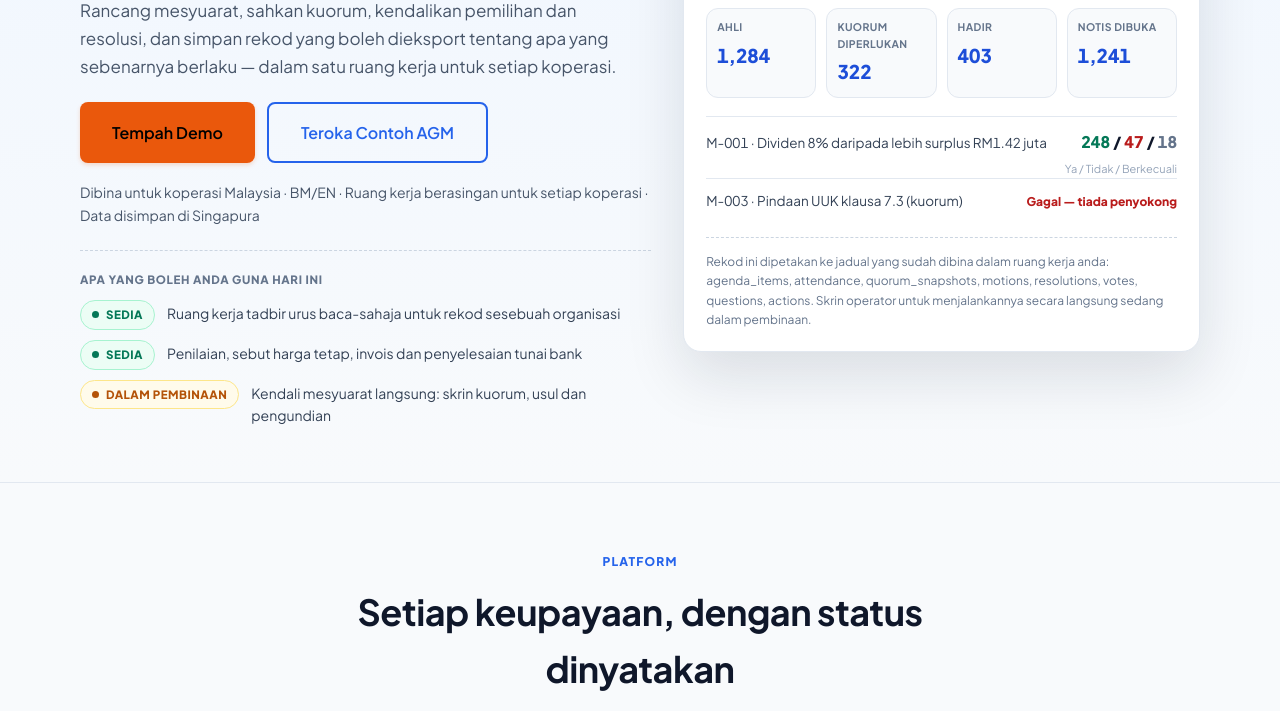
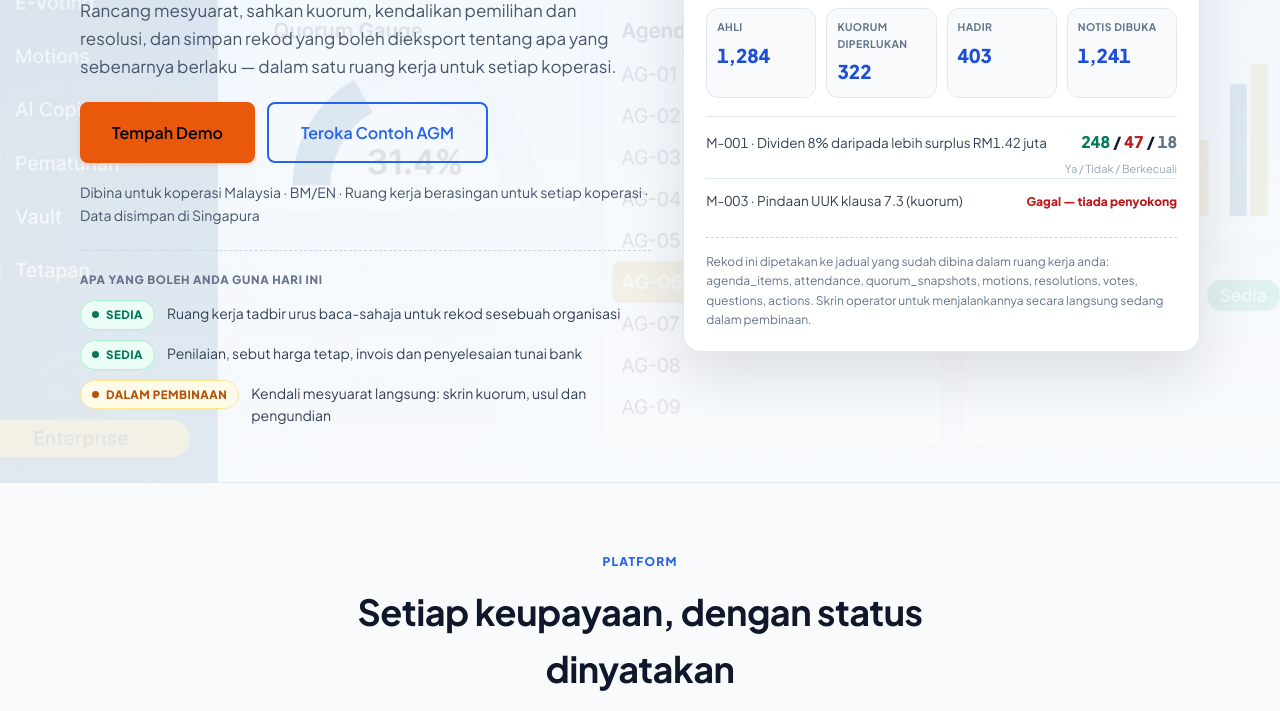
Before and after one commit to shamelali/AGMX-v2-app, a website: page index.html in a window 1280 px wide. Shown: the part 295-1006 px from the top of the page. Drawn offline with Linux system fonts and the light colour scheme.

Commit message:
feat: add vibrant enterprise hero image to landing page
Use the existing optimized image-enterprise.webp (with JPEG fallback) as a
subtle background on the landing page hero, making the page visually vibrant
while keeping text fully readable via a 10% opacity overlay and z-indexed
content layer. Dark mode reduces opacity to 6%. Bump sw.js cache to v47
because styles.css is precached.

```diff
--- a/styles.css
+++ b/styles.css
@@ -1156,7 +1156,19 @@ html.dark .btn-ghost:hover { background: #334155; }
 .container { max-width: 1160px; margin: 0 auto; padding: 0 20px; }
 .skip-link { position: absolute; left: -999px; top: 0; background: #1D4ED8; color: #fff; padding: 10px 16px; border-radius: 0 0 8px 0; z-index: 100; }
 .skip-link:focus { left: 0; }
-.hero { background: linear-gradient(180deg, #EFF6FF 0%, #F8FAFC 100%); border-bottom: 1px solid #E2E8F0; }
+.hero { position: relative; background: linear-gradient(180deg, #EFF6FF 0%, #F8FAFC 100%); border-bottom: 1px solid #E2E8F0; overflow: hidden; }
+.hero::before {
+  content: "";
+  position: absolute;
+  inset: 0;
+  background-image: url("/images/jpeg/image-enterprise.jpg");
+  background-image: url("/images/webp/image-enterprise.webp");
+  background-size: cover;
+  background-position: center;
+  opacity: 0.10;
+  z-index: 0;
+}
+.hero > .container { position: relative; z-index: 1; }
 .nav-top { display: flex; align-items: center; justify-content: space-between; gap: 16px; padding: 16px 0; }
 .nav-brand { display: flex; align-items: center; gap: 10px; font-weight: 800; font-size: 20px; color: #1E293B; }
 .nav-links { display: flex; gap: 20px; }
@@ -1392,6 +1404,7 @@ html.dark body { background: #0F172A; color: #E2E8F0; }
 html.dark .availability-section, html.dark .how-section, html.dark .compliance-section,
 html.dark .faq-section, html.dark .footer { background: #0F172A; }
 html.dark .hero { background: linear-gradient(180deg, #10233F 0%, #0F172A 100%); }
+html.dark .hero::before { opacity: 0.06; }
 html.dark .hero, html.dark .availability-section, html.dark .how-section,
 html.dark .compliance-section, html.dark .faq-section, html.dark .footer,
 html.dark .trust-row, html.dark .record-row { border-color: #1E293B; }
--- a/sw.js
+++ b/sw.js
@@ -146,7 +146,7 @@
 // outputDirectory "." the function's own source is published at that path, so
 // visitors received "export default" as a classic <script>, never got
 // window.AGMX_CONFIG, and ran the entire site against no backend at all.
-const CACHE = "agmx-v46";
+const CACHE = "agmx-v47";
 const PRECACHE = [
   "/",
   "/index.html",
```
